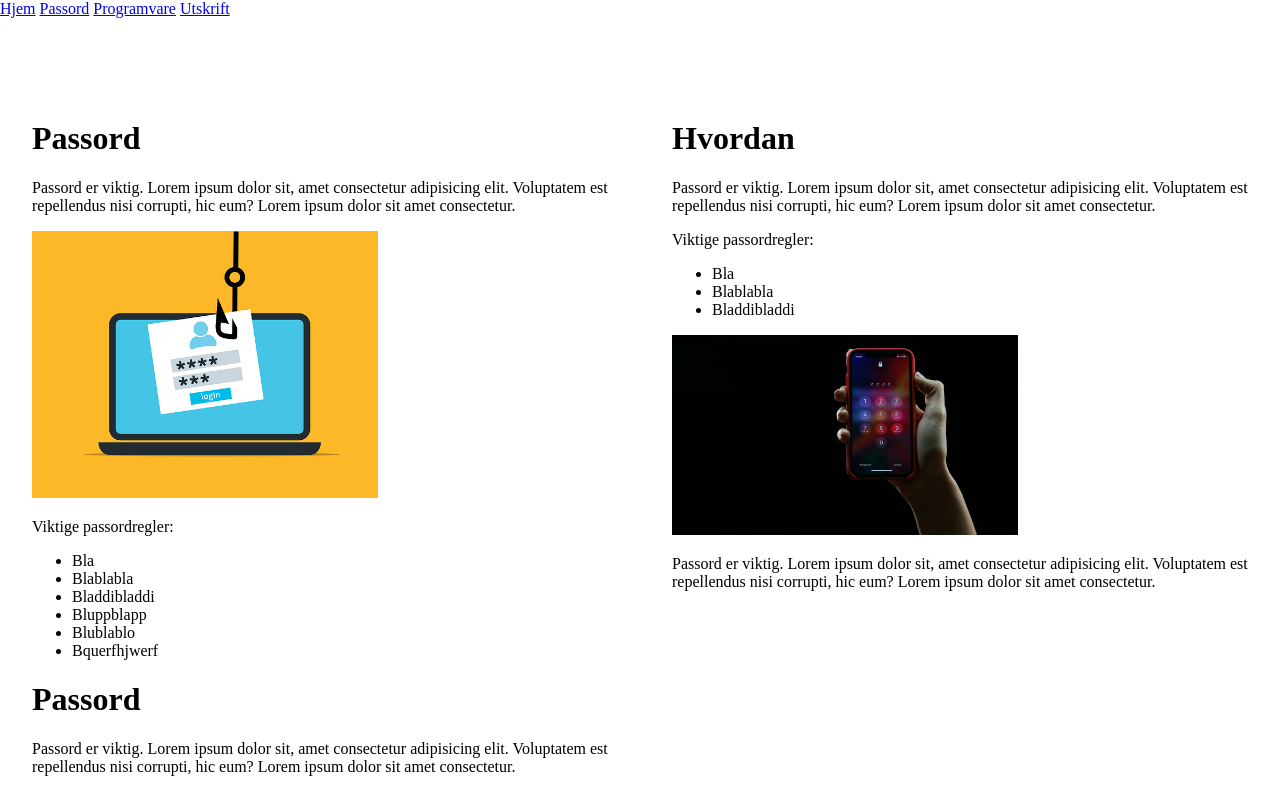
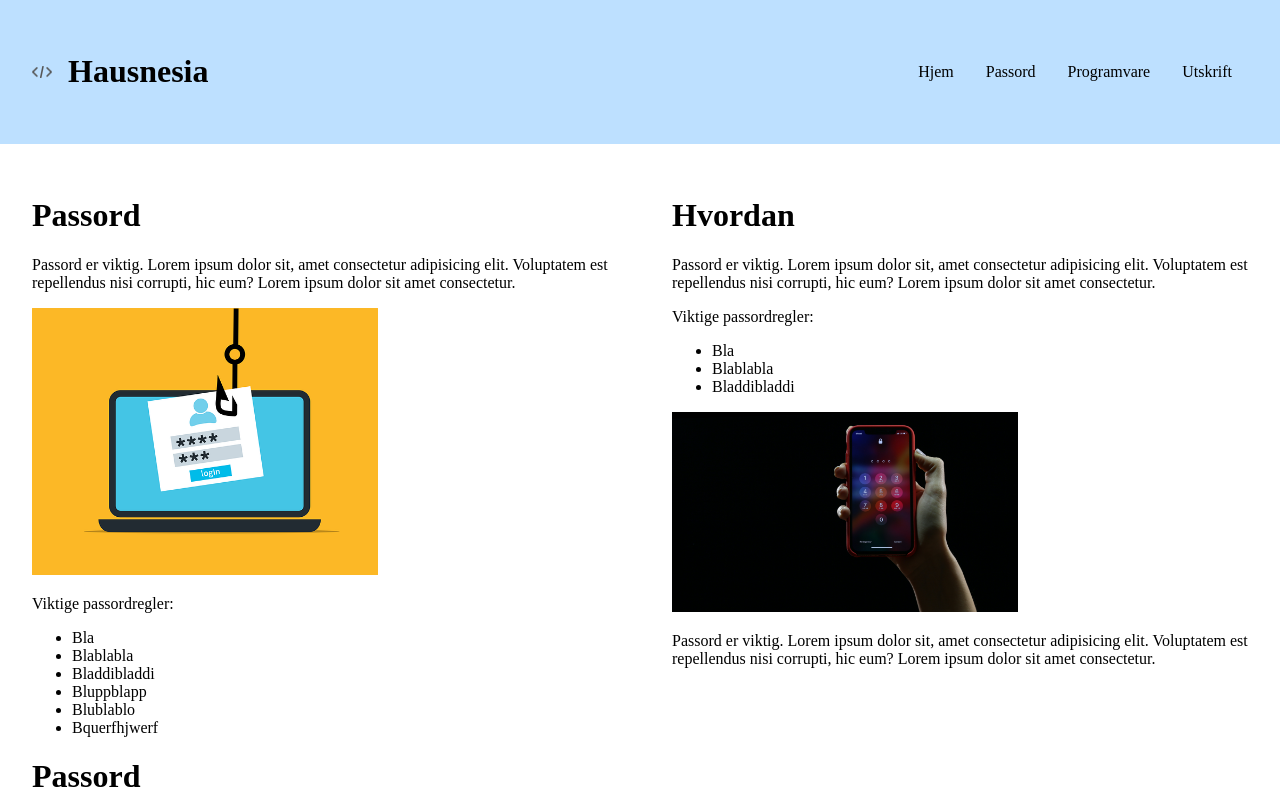
Before and after one commit to hausnes/IMD, a plain HTML site: page oppgave-tverrfaglig-support/m.html in a window 1280 px wide. Shown: the top 789 px of the page. Drawn offline with Linux system fonts and the light colour scheme.

Commit message:
Eksempel: M (temaside)

```diff
--- a/oppgave-tverrfaglig-support/m.css
+++ b/oppgave-tverrfaglig-support/m.css
@@ -25,7 +25,7 @@ html, body {
     ;
 }
 
-nav { grid-area: n; }
+#topp { grid-area: n; }
 .venstre { grid-area: v; }
 .hoyre { grid-area: h; }
 
@@ -43,3 +43,37 @@ nav { grid-area: n; }
     min-width: 200px;
     max-width: 60%;
 }
+
+#topp {
+    display: flex;
+    flex-direction: row;
+    justify-content: space-between;
+
+    background-color: rgb(189, 224, 255);
+}
+
+nav {
+    display: flex;
+    flex-direction: row;
+    justify-content: space-around;
+    align-items: center;
+}
+
+nav a {
+    text-decoration: none;
+    color: black;
+    padding: 1em;
+}
+
+nav a:hover {
+    background-color: rgb(135, 199, 255);
+    transition: 1s;
+}
+
+header {
+    display: flex;
+    flex-direction: row;
+    justify-content: center;
+    align-items: center;
+    gap: 1em;
+}
--- a/oppgave-tverrfaglig-support/m.html
+++ b/oppgave-tverrfaglig-support/m.html
@@ -9,12 +9,18 @@
 </head>
 <body>
     <div id="hoved">
+        <div id="topp">
+            <header>
+                <img src="bilder/brackets.png" width="20" alt="">
+                <h1>Hausnesia</h1>
+            </header>
             <nav>
                 <a href="#">Hjem</a>
                 <a href="#">Passord</a>
                 <a href="#">Programvare</a>
                 <a href="#">Utskrift</a>
             </nav>
+        </div>
         <div class="venstre">
             <h1>Passord</h1>
             <p>
```
Lines whose indentation alone changed are shown as unchanged.
